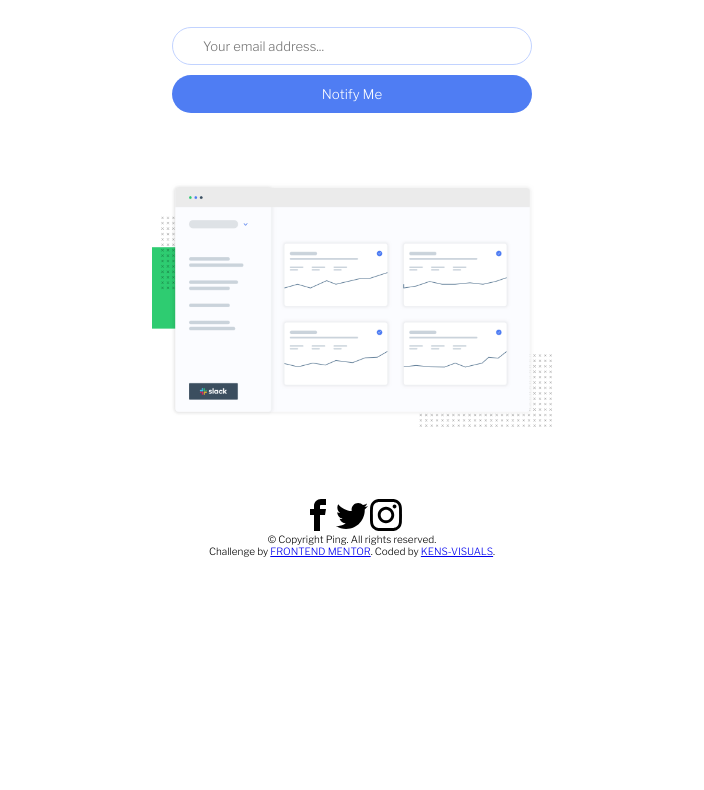
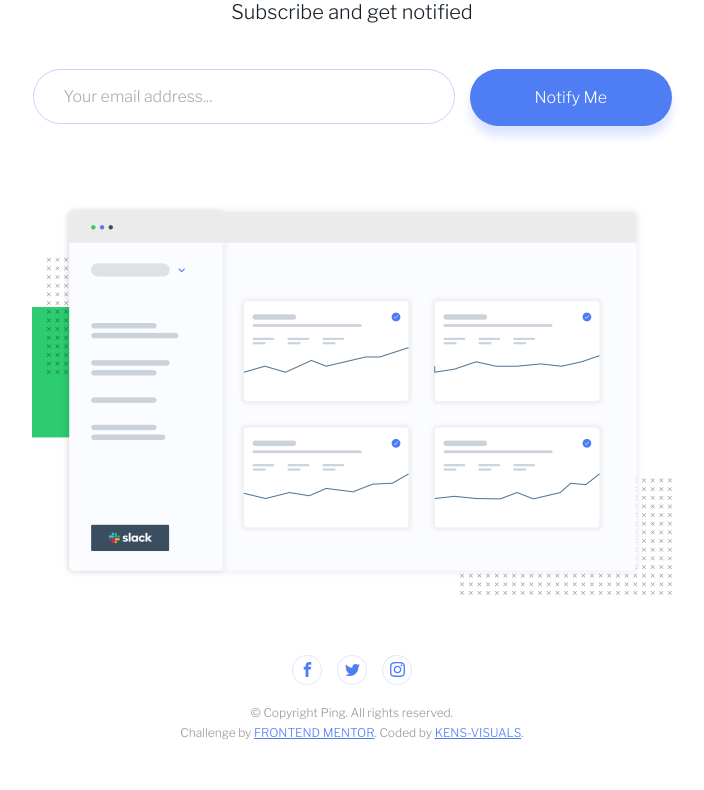
Before and after one commit to kens-visuals/ping-coming-soon-page, a website: page index.html in a window 1280 px wide. Shown: the part 233-1023 px from the top of the page, without its empty margins (288-992 px from the left). Before the commit the page ends 800 px from the top, so only its background shows below. Drawn offline with nearby package versions, Linux system fonts and the light colour scheme.

Commit message:
add final layouts and JS

```diff
--- a/index.html
+++ b/index.html
@@ -17,6 +17,7 @@
       rel="stylesheet"
     />
     <link rel="stylesheet" type="text/css" href="css/style.css" />
+    <script defer src="javascript/script.js"></script>
 
     <title>Frontend Mentor | Ping Coming Soon Page</title>
   </head>
@@ -34,17 +35,24 @@
         </header>
 
         <form action="#" class="content__form js-form">
+          <div class="content__wrapper">
             <input
               id="email"
-            type="email"
               name="email"
               class="content__input js-input"
               placeholder="Your email address..."
               aria-label="Email"
             />
-          <p class="content__error content__error--hidden js-error"></p>
+            <p
+              id="emailHint"
+              class="content__error content__error--hidden js-error"
+            ></p>
+          </div>
+
+          <div aria-live="assertive" id="message"></div>
+
           <button
-            class="content__button js-button"
+            class="content__button"
             type="submit"
             value="Submit"
             aria-label="Notify Me"
@@ -55,7 +63,7 @@
 
         <img
           src="./images/illustration-dashboard.png"
-          alt="dashboard"
+          alt="gray dashboard with fake diagrams"
           class="content__img"
         />
       </main>
@@ -63,39 +71,35 @@
 
     <footer class="attribution">
       <div class="content__icons">
+        <div class="content__icon">
           <svg
             version="1.1"
             xmlns="http://www.w3.org/2000/svg"
-          width="32"
-          height="32"
             viewBox="0 0 32 32"
-          class="content__icon"
           >
             <title>facebook</title>
             <path
               d="M19 6h5v-6h-5c-3.86 0-7 3.14-7 7v3h-4v6h4v16h6v-16h5l1-6h-6v-3c0-0.542 0.458-1 1-1z"
             ></path>
           </svg>
+        </div>
+        <div class="content__icon">
           <svg
             version="1.1"
             xmlns="http://www.w3.org/2000/svg"
-          width="32"
-          height="32"
             viewBox="0 0 32 32"
-          class="content__icon"
           >
             <title>twitter</title>
             <path
               d="M32 7.075c-1.175 0.525-2.444 0.875-3.769 1.031 1.356-0.813 2.394-2.1 2.887-3.631-1.269 0.75-2.675 1.3-4.169 1.594-1.2-1.275-2.906-2.069-4.794-2.069-3.625 0-6.563 2.938-6.563 6.563 0 0.512 0.056 1.012 0.169 1.494-5.456-0.275-10.294-2.888-13.531-6.862-0.563 0.969-0.887 2.1-0.887 3.3 0 2.275 1.156 4.287 2.919 5.463-1.075-0.031-2.087-0.331-2.975-0.819 0 0.025 0 0.056 0 0.081 0 3.181 2.263 5.838 5.269 6.437-0.55 0.15-1.131 0.231-1.731 0.231-0.425 0-0.831-0.044-1.237-0.119 0.838 2.606 3.263 4.506 6.131 4.563-2.25 1.762-5.075 2.813-8.156 2.813-0.531 0-1.050-0.031-1.569-0.094 2.913 1.869 6.362 2.95 10.069 2.95 12.075 0 18.681-10.006 18.681-18.681 0-0.287-0.006-0.569-0.019-0.85 1.281-0.919 2.394-2.075 3.275-3.394z"
             ></path>
           </svg>
+        </div>
+        <div class="content__icon">
           <svg
             version="1.1"
             xmlns="http://www.w3.org/2000/svg"
-          width="32"
-          height="32"
             viewBox="0 0 32 32"
-          class="content__icon"
           >
             <title>instagram</title>
             <path
@@ -108,6 +112,7 @@
               d="M26.462 7.456c0 1.060-0.859 1.919-1.919 1.919s-1.919-0.859-1.919-1.919c0-1.060 0.859-1.919 1.919-1.919s1.919 0.859 1.919 1.919z"
             ></path>
           </svg>
+        </div>
       </div>
 
       <p class="content__copyright">
--- /dev/null
+++ b/javascript/script.js
@@ -0,0 +1,24 @@
+const form = document.querySelector('.js-form');
+const input = document.querySelector('.js-input');
+const errorText = document.querySelector('.js-error');
+
+const validateEmail = function (input) {
+  const reg =
+    /^(([^<>()\[\]\\.,;:\s@"]+(\.[^<>()\[\]\\.,;:\s@"]+)*)|(".+"))@((\[[0-9]{1,3}\.[0-9]{1,3}\.[0-9]{1,3}\.[0-9]{1,3}])|(([a-zA-Z\-0-9]+\.)+[a-zA-Z]{2,}))$/gi;
+
+  return reg.test(input);
+};
+
+form.addEventListener('submit', (e) => {
+  if (
+    input.value == null ||
+    input.value === '' ||
+    !validateEmail(input.value)
+  ) {
+    e.preventDefault();
+    input.style.outline = '1px solid hsl(354, 100%, 66%)';
+    errorText.innerHTML = 'Please provide a valid email address';
+    input.setAttribute('aria-invalid', true);
+    input.setAttribute('aria-describedby', errorText.id);
+  }
+});
--- a/scss/_base.scss
+++ b/scss/_base.scss
@@ -1,8 +1,10 @@
 $color-primary: hsl(223, 87%, 63%);
 $color-primary--dark: hsl(209, 33%, 12%);
 $color-primary--light: hsl(223, 100%, 88%);
-$color-secondary: hsl(354, 100%, 66%);
-$color-tertiary: hsl(0, 0%, 59%);
+$color-secondary: hsl(0, 0%, 59%);
+$color-secondary--light: hsl(0, 0%, 100%);
+$color-red: hsl(354, 100%, 66%);
+$color-green: hsl(145, 63%, 49%);
 
 *,
 *::before,
@@ -20,6 +22,7 @@ html {
 
 body {
   min-height: 100vh;
+  color: $color-secondary;
   font-size: 1.6rem;
   display: grid;
   grid-template-rows: 1fr auto;
--- a/scss/_components.scss
+++ b/scss/_components.scss
@@ -6,89 +6,198 @@
   min-height: 50vh;
   margin: 5rem 0;
 
+  @media (min-width: 768px) {
+    margin: 4rem 0;
+  }
+
   &__logo {
-    width: 5.5rem;
-    margin: 5rem 0;
+    width: clamp(5.5rem, 15vw, 8.5rem);
+    margin: 3.5rem 0;
+
+    @media (min-width: 768px) {
+      margin: 4.5rem 0;
+    }
   }
 
   &__header {
     margin-bottom: 3rem;
+
+    @media (min-width: 768px) {
+      margin-bottom: 0;
+    }
   }
 
   &__heading {
-    color: $color-tertiary;
-    font-size: 1.4em;
+    color: $color-secondary;
+    font-size: clamp(1.4em, 4vw, 4.85rem);
     font-weight: 300;
-    margin-bottom: 2rem;
+    margin-bottom: 1.8rem;
 
     &-span {
       color: $color-primary--dark;
-      font-weight: 600;
+      font-weight: 700;
     }
   }
 
   &__text {
     color: $color-primary--dark;
-    font-size: 0.75em;
+    font-size: clamp(0.75em, 2vw, 2rem);
     font-weight: 300;
   }
 
   &__form {
     width: 90%;
 
-    & > * {
-      border-radius: 10rem;
+    @media (min-width: 768px) {
+      width: 100%;
+      margin-top: 4.5rem;
+      display: flex;
+      align-items: flex-start;
+      justify-content: center;
+    }
+  }
+
+  &__wrapper {
+    @media (min-width: 768px) {
+      margin-right: 1.5rem;
+      flex: 0 1 65%;
     }
   }
 
   &__input {
-    color: $color-primary--light;
+    color: $color-primary--dark;
     width: 100%;
     border: 1px solid $color-primary--light;
-    font-size: 1.3rem;
-    padding: 1rem 3rem;
+    border-radius: 10rem;
+    font-size: clamp(1.3rem, 2vw, 1.6rem);
+    padding: 1.1rem 3rem;
     display: inline-block;
-    margin-bottom: 1rem;
+
+    &::placeholder {
+      color: rgba($color-secondary, 0.8);
+    }
+
+    &:focus-visible {
+      outline: 1px solid $color-primary;
+    }
+
+    @media (min-width: 768px) {
+      margin-bottom: 0;
+      padding: 1.7rem 3rem;
+    }
   }
 
   &__error {
+    width: 100%;
+    color: $color-red;
+    font-style: italic;
+    margin: 0.8rem 0 2rem 0;
+    font-size: clamp(1rem, 2vw, 1.2rem);
+
+    @media (min-width: 768px) {
+      text-align: left;
+      padding-left: 3rem;
+    }
   }
 
   &__button {
     width: 100%;
-    color: #fff;
+    color: $color-secondary--light;
     background-color: $color-primary;
+    box-shadow: rgba($color-primary, 0.2) 0px 10px 10px 0px;
     border: 1px solid transparent;
-    font-weight: 300;
-    padding: 1rem 3rem;
+    border-radius: 10rem;
+    font-size: clamp(1.3rem, 2vw, 1.6rem);
+    padding: 1.1rem 3rem;
+    transition: all 0.2s;
+
+    &:hover,
+    &:active,
+    &:focus {
+      cursor: pointer;
+      opacity: 0.8;
+      box-shadow: rgba($color-primary, 0.3) 0px 10px 10px 0px;
+    }
+
+    @media (min-width: 768px) {
+      padding: 1.8rem 1rem;
+      flex: 0 1 31%;
+    }
   }
 
   &__img {
     width: 100%;
-    margin-top: 7rem;
+    margin-top: 4rem;
+
+    @media (min-width: 768px) {
+      margin: 5.5rem 0 1.5rem 0;
+      padding: 0.5rem;
+    }
   }
 
   &__icons {
+    margin-bottom: 2rem;
+    display: flex;
+    align-items: center;
+    justify-content: center;
+
+    & > * {
+      background-color: $color-secondary--light;
+      border: 1px solid rgba($color-primary--light, 0.5);
+      border-radius: 50%;
+
+      &:not(:last-child) {
+        margin-right: 1.5rem;
+      }
+    }
+
+    @media (min-width: 768px) {
+      margin-bottom: 2rem;
+    }
   }
 
   &__icon {
+    width: 3rem;
+    height: 3rem;
+    fill: $color-primary;
+    display: flex;
+    align-items: center;
+    justify-content: center;
+    transition: all 0.2s;
+
+    & svg {
+      width: 1.5rem;
+    }
+
+    &:hover {
+      cursor: pointer;
+      fill: $color-secondary--light;
+      background-color: $color-primary;
+    }
+  }
+
+  &__copyright {
+    font-size: clamp(0.8rem, 2vw, 1.2rem);
+    margin-bottom: 0.5rem;
   }
 }
 
 .attribution {
-  font-size: 1rem;
+  width: 50%;
+  font-size: clamp(1rem, 2vw, 1.2rem);
+  line-height: 1.5rem;
   text-align: center;
-  margin: 1rem 0;
+  margin-bottom: 5rem;
 
   &__link:link,
   &__link:visited {
     text-transform: uppercase;
-    // color: $color-primary;
+    color: $color-primary;
     transition: all 0.2s;
   }
 
   &__link:hover,
   &__link:active {
-    // color: $color-secondary;
+    color: $color-primary--dark;
   }
 }
--- a/scss/_layout.scss
+++ b/scss/_layout.scss
@@ -1,4 +1,4 @@
 .container {
-  width: 85%;
-  max-width: 400px;
+  width: 84%;
+  max-width: 650px;
 }
```
Also changed, not shown: css/style.css. Lines whose indentation alone changed are shown as unchanged.
